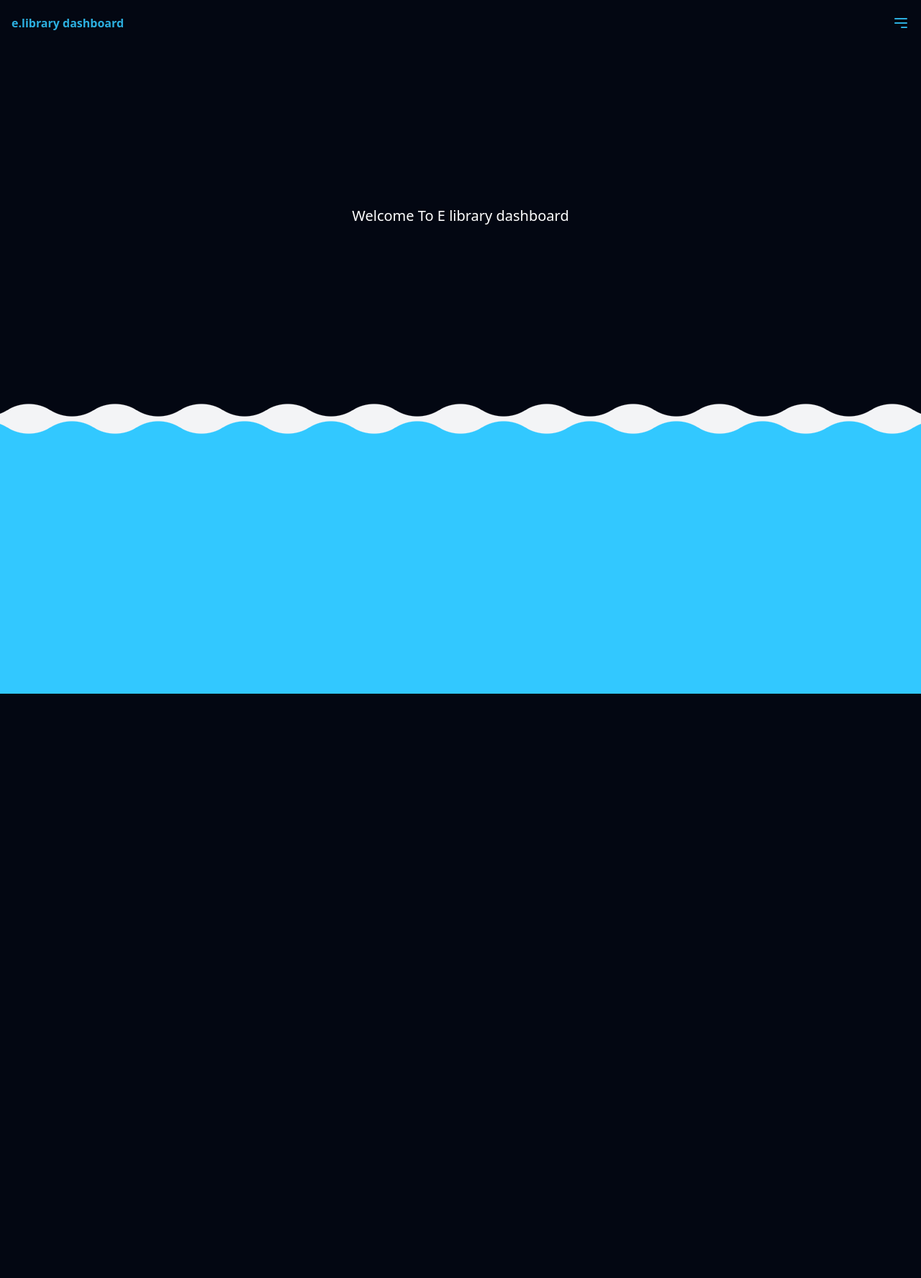
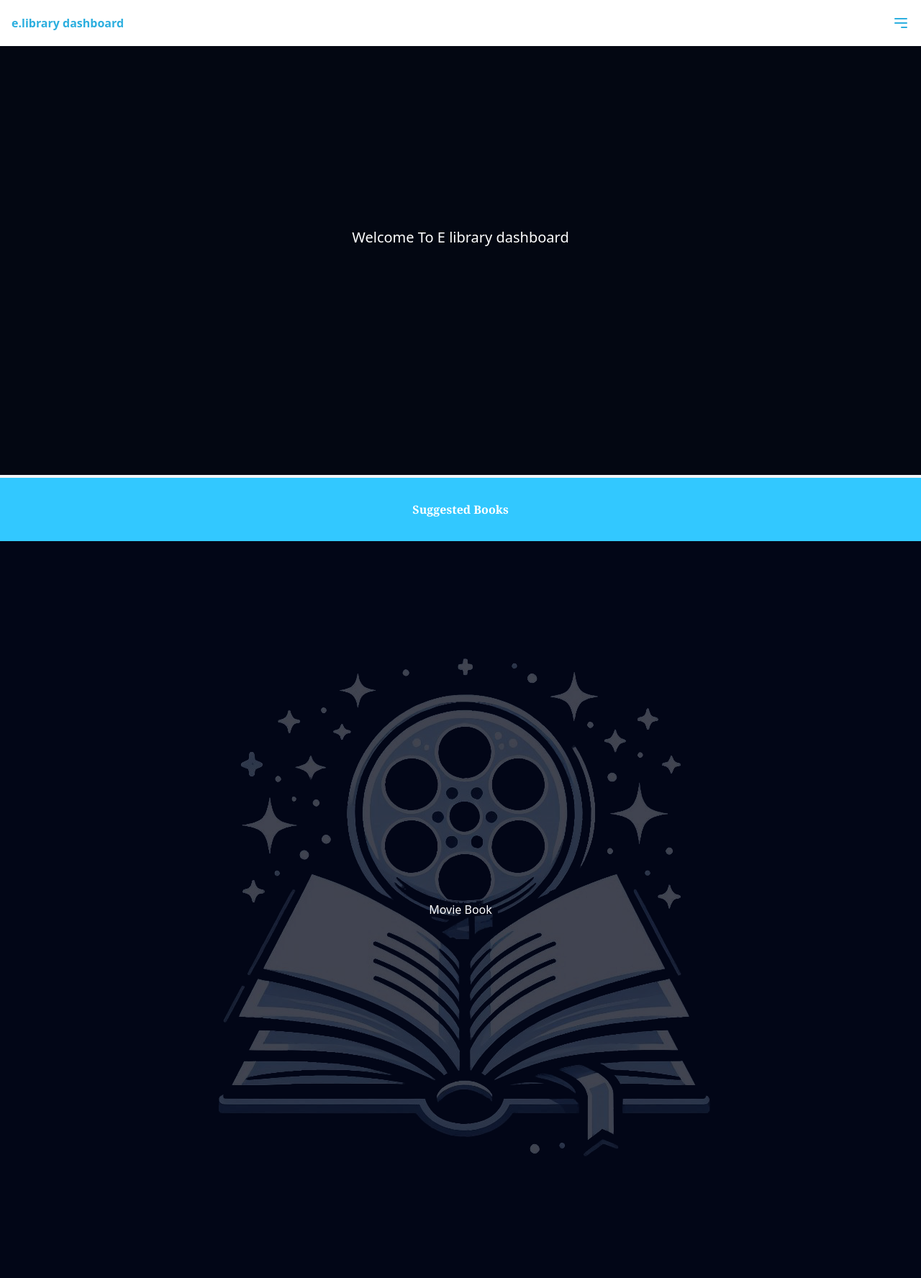
Before and after one commit to mhistersax/Semester4Project, a Django app: template points/accounts/templates/dashboard.html in a window 1280 px wide. Shown: the whole page at 72% size. Before the commit the page ends 964 px from the top, so only its background shows below. Run offline with Django 5.2, Linux system fonts and the light colour scheme; the template is opened without the code that fills it, so the values that code supplies are empty; the visitor is signed in with stand-in values (Sample User, id 1); some libraries are stand-ins or nearby versions.

Commit message:
updated app 3

```diff
--- a/points/accounts/templates/dashboard.html
+++ b/points/accounts/templates/dashboard.html
@@ -11,7 +11,7 @@
   <body class="bg-gray-100 min-h-screen flex flex-col">
     <!-- Nav bar -->
     <nav
-      class="flex w-full bg-transparent h-16 items-center justify-between px-4 z-10"
+      class="flex w-full bg-white h-16 items-center justify-between px-4 z-10"
     >
       <!-- Nav Logo -->
       <div class="logo">
@@ -109,19 +109,7 @@
 
     <!-- Text on the aside tag -->
     <div
-      class="flex flex-col h-[600px] w-full absolute items-center justify-center bg-gray-950"
-      style="
-        --mask: radial-gradient(
-              56.6px at 50% calc(100% - 78px),
-              #000 99%,
-              #0000 101%
-            )
-            calc(50% - 60px) 0/120px 100%,
-          radial-gradient(56.6px at 50% calc(100% + 48px), #0000 99%, #000 101%)
-            50% calc(100% - 30px) / 120px 100% repeat-x;
-        -webkit-mask: var(--mask);
-        mask: var(--mask);
-      "
+      class="flex flex-col h-[660px] w-full absolute items-center justify-center bg-gray-950"
     >
       <div class="welcome_text">
         <p class="text-white text-xl">Welcome To E library dashboard</p>
@@ -129,21 +117,70 @@
       <!-- card to display recently added -->
     </div>
 
-    <!-- list of categories -->
-    <div
-      class="bg-[#32c8ff] w-full relative h-[400px] mt-[-100px] z-[-10]"
-      style="
-        --mask: radial-gradient(56.6px at 50% 78px, #000 99%, #0000 101%)
-            calc(50% - 60px) 0/120px 100%,
-          radial-gradient(56.6px at 50% -48px, #0000 99%, #000 101%) 50% 30px/120px
-            100% repeat-x;
-        -webkit-mask: var(--mask);
-        mask: var(--mask);
-      "
-    >
-      <!-- card for Text book -->
-      <!-- I will loop all books with type book -->
-      <div class=""></div>
+    <!-- list of Random Suggested books -->
+    <div class="flex flex-col w-full justify-center items-center bg-[#32c8ff]">
+      <div class="text-white font-bold mt-8 font-serif">Suggested Books</div>
+      <div
+        class="grid grid-cols-1 sm:grid-cols-2 md:grid-cols-3 lg:grid-cols-3 gap-4 p-4"
+      >
+        {% for book in books %}
+        <div class="bg-slate-950 shadow-lg rounded-md p-4 flex flex-col gap-2">
+          <img
+            src="{{ book.image.url }}"
+            alt="Book Image"
+            class="mt-2 w-full rounded-md"
+          />
+          <!-- book details -->
+          <h3 class="text-xl font-semibold text-white">{{ book.title }}</h3>
+          <p class="text-white underline">Author: {{ book.author }}</p>
+          <p class="text-white underline">
+            Publication Date: {{ book.publication_date }}
+          </p>
+          <p class="text-white underline">ISBN: {{ book.isbn }}</p>
+          <p class="text-white">Description: {{ book.description }}</p>
+          <p class="text-white underline">
+            Downloadable: {% if book.downloadable %}Yes{% else %}No{% endif %}
+          </p>
+          <p class="text-white underline">Category: {{ book.category }}</p>
+          <p class="text-white underline">Book Type: {{ book.book_type }}</p>
+          <form action="{% url 'read-book' %}" method="POST">
+            {% csrf_token %}
+            <input type="hidden" name="book_name" value="{{ book.title }}" />
+            <!-- Button to submit the form -->
+            <button
+              type="submit"
+              class="block text-center mt-4 py-2 px-4 bg-blue-500 text-white rounded-md hover:bg-blue-600 transition-colors duration-300"
+            >
+              Read Book
+            </button>
+          </form>
+          {% if book.downloadable %}
+          <!-- Download book button -->
+          <a href="{{ book.text_file.url }}" download>
+            <button
+              class="block text-center mt-2 py-2 px-4 bg-green-500 text-white rounded-md hover:bg-green-600 transition-colors duration-300"
+            >
+              Download Book
+            </button>
+          </a>
+          {% endif %}
+        </div>
+        {% endfor %}
+      </div>
+    </div>
+    <!-- End of suggested books -->
+
+    <!-- movie book precie card -->
+    <div class="bg-slate-950 w-full flex justify-center items-center relative">
+      <img
+        src="/asset/Video_book_background.png"
+        alt="video_book_backgound"
+        class="opacity-25 rounded-lg"
+      />
+      <!-- Text ot the div -->
+      <div class="absolute">
+        <p class="text-white">Movie Book</p>
+      </div>
     </div>
 
     <!-- Javascript -->
--- a/points/accounts/urls.py
+++ b/points/accounts/urls.py
@@ -6,4 +6,5 @@ urlpatterns = [
     path("verifylogin/", views.verify_users_credentials, name="verif-login"),
     path("registeruser/", views.sign_up, name="sign-up"),
     path("changepassword/", views.forgot_password, name="forgot-password"),
+    path("readbook/", views.read_book, name="read-book"),
 ]
```
Also changed, not shown: points/accounts/templates/read_book.html (added, +32 -0 lines), points/accounts/views.py (+74 -20 lines), points/books/admin.py (+9 -11 lines), points/books/models.py (+8 -1 lines), points/books/asset/Video_book_background.png (added), points/books/migrations/0007_book_text_file.py (added), points/books/migrations/0008_remove_book_quantity.py (added).
